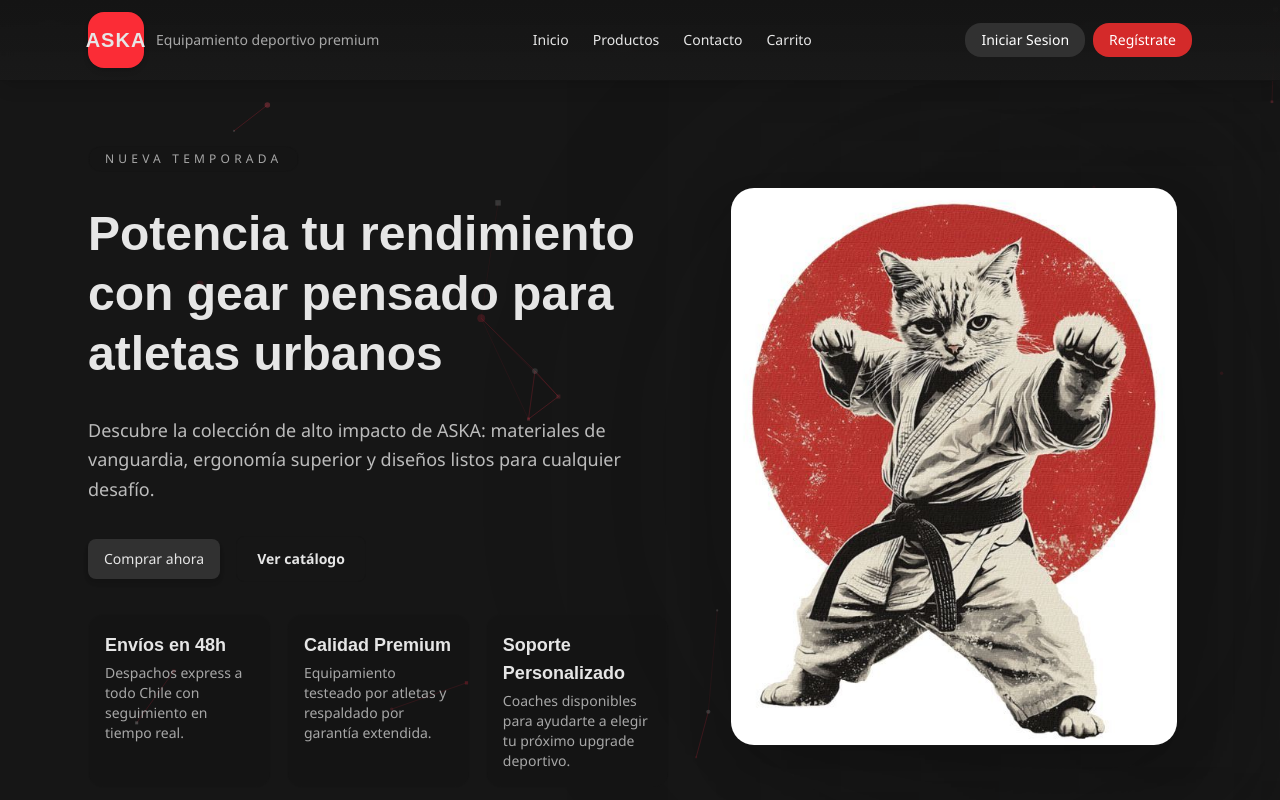
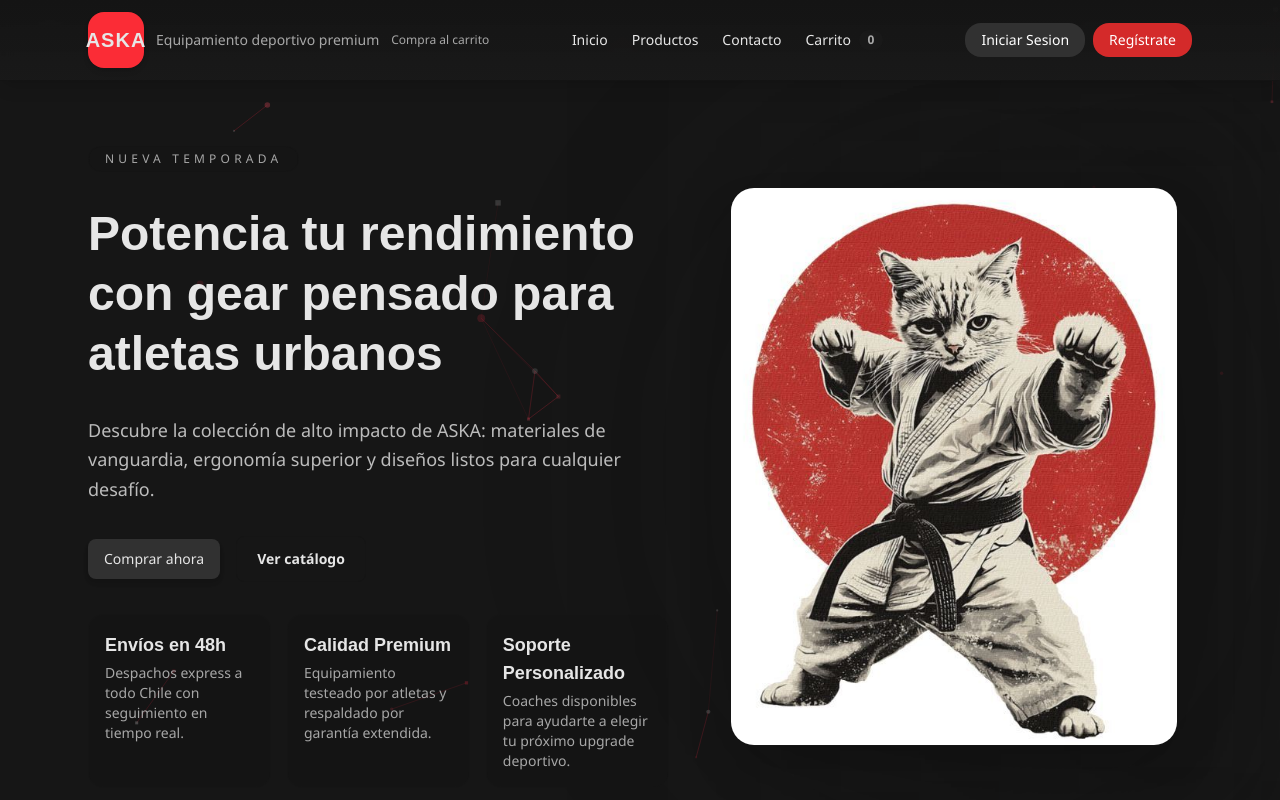
Before and after one commit to MatiasSagredo/aska-frontend-ahorasi, a React (Vite) app: page / in a window 1280 px wide. Shown: the top 800 px of the page. Built offline with nearby package versions, Linux system fonts and the light colour scheme.

Commit message:
visualizacion carrito

```diff
--- a/src/components/organisms/Header.jsx
+++ b/src/components/organisms/Header.jsx
@@ -1,14 +1,24 @@
-import { useEffect, useState } from 'react';
+import { useEffect, useMemo, useState } from 'react';
 import { Link, useNavigate } from 'react-router-dom';
 import Div from '../atoms/Div.jsx';
 import Text from '../atoms/Text.jsx';
 import Button from '../atoms/Button.jsx';
 import Icon from '../atoms/Icon.jsx';
 import { useAuth } from '../templates/AuthProvider.jsx';
+import { useCart } from '../templates/CartProvider.jsx';
 
 function Header() {
     const [isMenuOpen, setIsMenuOpen] = useState(false);
     const { logout, user } = useAuth();
+    const { items } = useCart();
+    const totalItems = useMemo(
+        () => items.reduce((total, item) => total + (item.quantity ?? 0), 0),
+        [items]
+    );
+    const hasItems = totalItems > 0;
+    const cartBadgeClass = hasItems
+        ? 'bg-button text-white'
+        : 'bg-secondary/60 text-primary-foreground/70';
     const displayName = user?.nombreUsuario ?? user?.name ?? user?.emailUsuario ?? '';
     const links = [
         { href: '/', label: 'Inicio' },
@@ -76,12 +86,20 @@ function Header() {
                     <Text variant="span" className="hidden text-sm opacity-70 sm:block">
                         Equipamiento deportivo premium
                     </Text>
+                    <Text variant="span" className="text-xs font-medium text-primary-foreground/70">
+                        Compra al carrito
+                    </Text>
                 </Div>
 
                 <Div role="navigation" aria-label="Navegación principal" className="hidden items-center gap-6 text-sm font-medium md:flex">
                     {links.map((link) => (
-                        <Link key={link.href} to={link.href} className="transition-colors hover:text-white">
+                        <Link key={link.href} to={link.href} className="flex items-center gap-2 transition-colors hover:text-white">
                             {link.label}
+                            {link.href === '/carrito' && (
+                                <span className={`inline-flex min-w-[1.5rem] items-center justify-center rounded-full px-2 py-0.5 text-xs font-semibold ${cartBadgeClass}`}>
+                                    {totalItems}
+                                </span>
+                            )}
                         </Link>
                     ))}
                 </Div>
@@ -144,9 +162,14 @@ function Header() {
                                         key={link.href}
                                         to={link.href}
                                         onClick={handleMenuLinkClick}
-                                        className="rounded-2xl bg-secondary/30 px-4 py-3 font-medium leading-tight text-primary-foreground transition-all hover:bg-secondary/50 hover:text-white focus:outline-none focus-visible:bg-secondary/60"
+                                        className="flex items-center justify-between rounded-2xl bg-secondary/30 px-4 py-3 font-medium leading-tight text-primary-foreground transition-all hover:bg-secondary/50 hover:text-white focus:outline-none focus-visible:bg-secondary/60"
                                     >
                                         {link.label}
+                                        {link.href === '/carrito' && (
+                                            <span className={`ml-3 inline-flex min-w-[1.75rem] items-center justify-center rounded-full px-2 py-0.5 text-xs font-semibold ${cartBadgeClass}`}>
+                                                {totalItems}
+                                            </span>
+                                        )}
                                     </Link>
                                 ))}
                             </Div>
```
